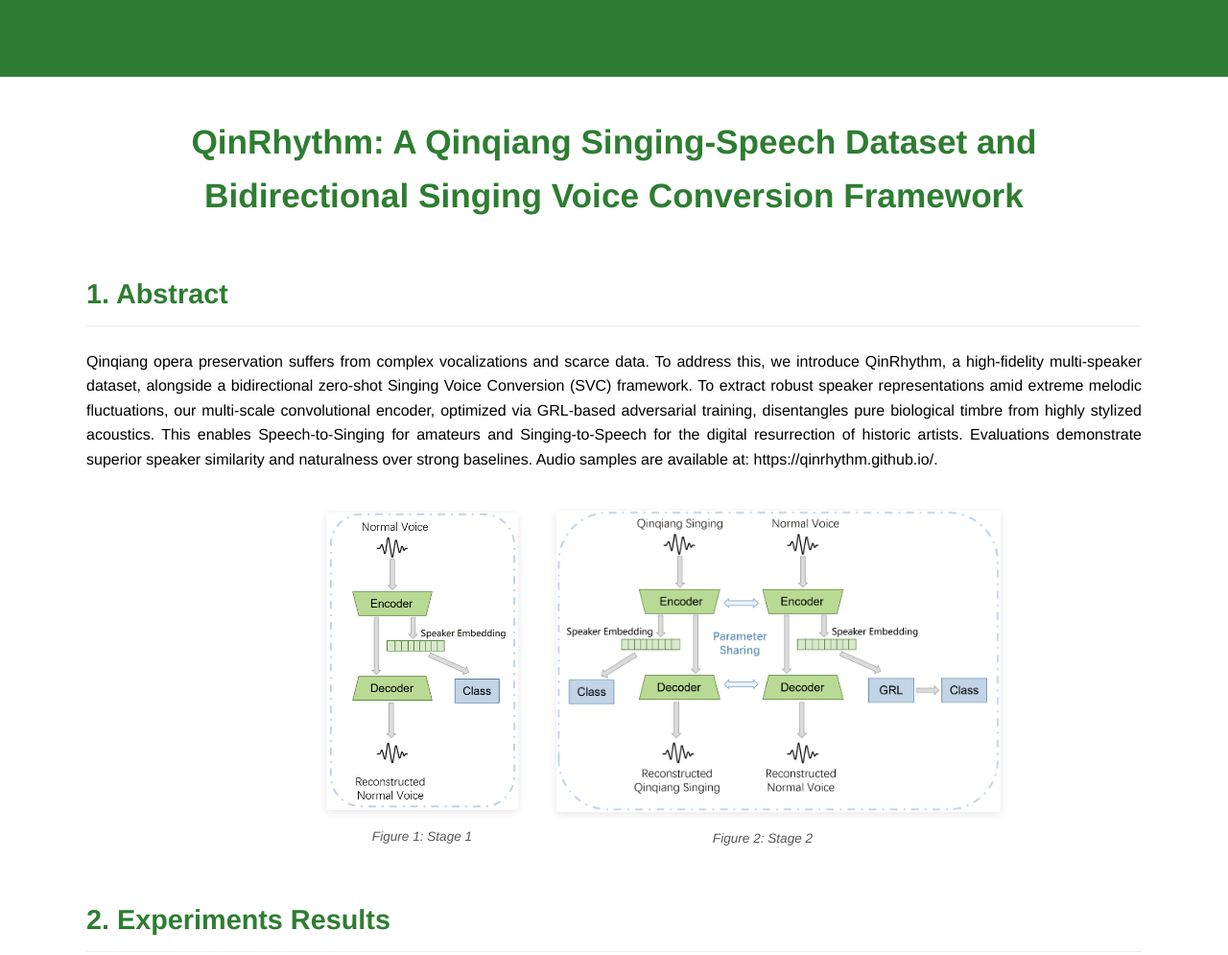
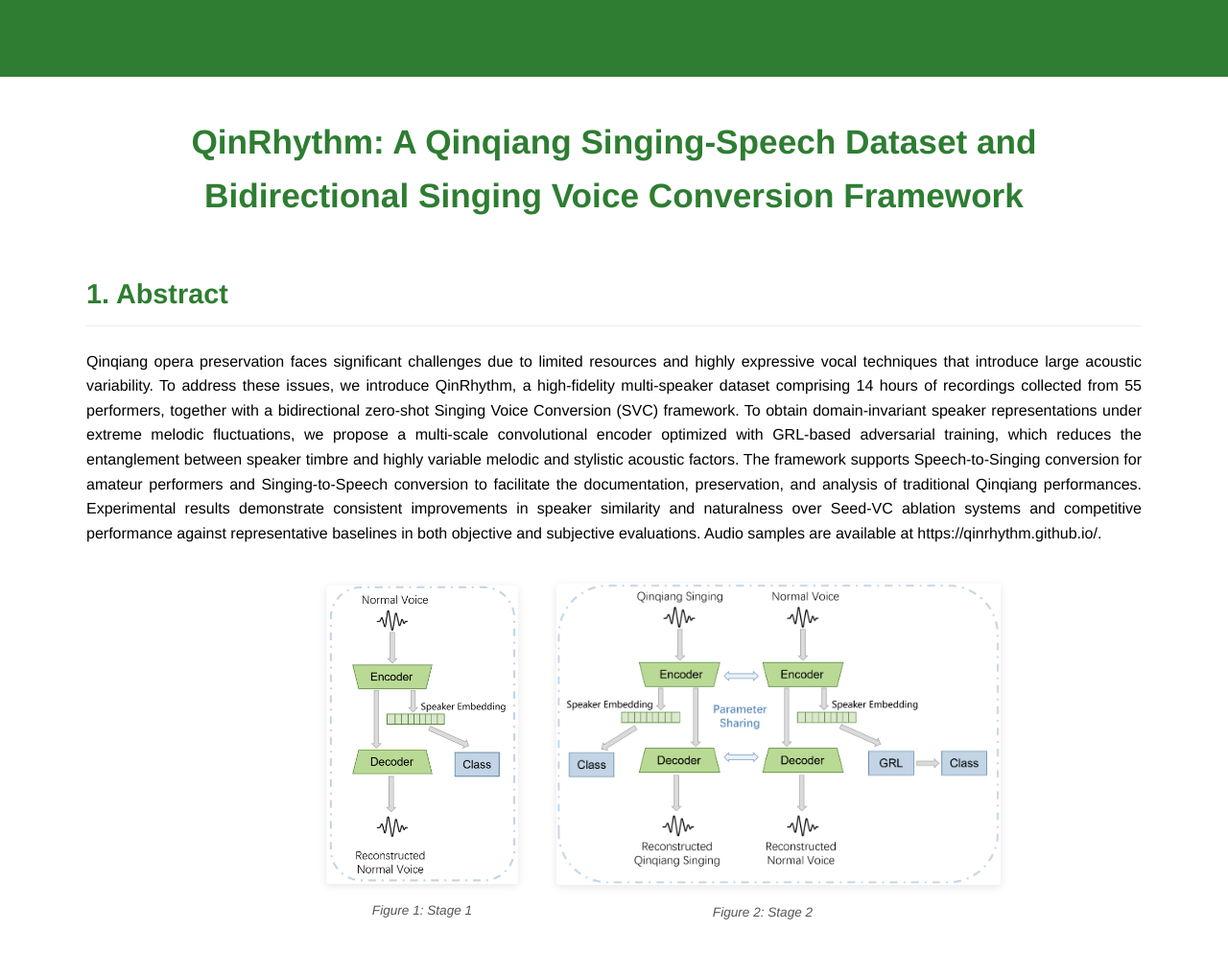
Before and after one commit to QinRhythm/QinRhythm.github.io, a plain HTML site: page index.html in a window 1280 px wide. Shown: the top 995 px of the page at 96% size. Drawn offline with Linux system fonts and the light colour scheme.

Commit message:
index.html

```diff
--- a/index.html
+++ b/index.html
@@ -143,7 +143,7 @@
         <section>
             <h2>1. Abstract</h2>
             <p class="abstract-text">
-                Qinqiang opera preservation suffers from complex vocalizations and scarce data. To address this, we introduce QinRhythm, a high-fidelity multi-speaker dataset, alongside a bidirectional zero-shot Singing Voice Conversion (SVC) framework. To extract robust speaker representations amid extreme melodic fluctuations, our multi-scale convolutional encoder, optimized via GRL-based adversarial training, disentangles pure biological timbre from highly stylized acoustics. This enables Speech-to-Singing for amateurs and Singing-to-Speech for the digital resurrection of historic artists. Evaluations demonstrate superior speaker similarity and naturalness over strong baselines. Audio samples are available at: https://qinrhythm.github.io/.
+                Qinqiang opera preservation faces significant challenges due to limited resources and highly expressive vocal techniques that introduce large acoustic variability. To address these issues, we introduce QinRhythm, a high-fidelity multi-speaker dataset comprising 14 hours of recordings collected from 55 performers, together with a bidirectional zero-shot Singing Voice Conversion (SVC) framework. To obtain domain-invariant speaker representations under extreme melodic fluctuations, we propose a multi-scale convolutional encoder optimized with GRL-based adversarial training, which reduces the entanglement between speaker timbre and highly variable melodic and stylistic acoustic factors. The framework supports Speech-to-Singing conversion for amateur performers and Singing-to-Speech conversion to facilitate the documentation, preservation, and analysis of traditional Qinqiang performances. Experimental results demonstrate consistent improvements in speaker similarity and naturalness over Seed-VC ablation systems and competitive performance against representative baselines in both objective and subjective evaluations. Audio samples are available at https://qinrhythm.github.io/.
             </p>
 
             <div class="image-gallery">
```
